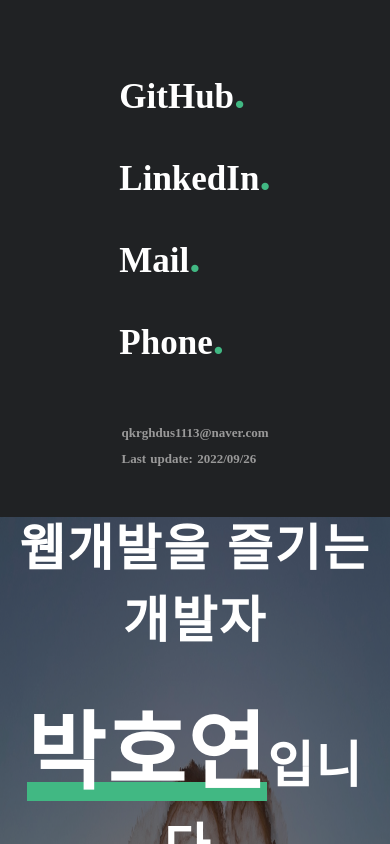
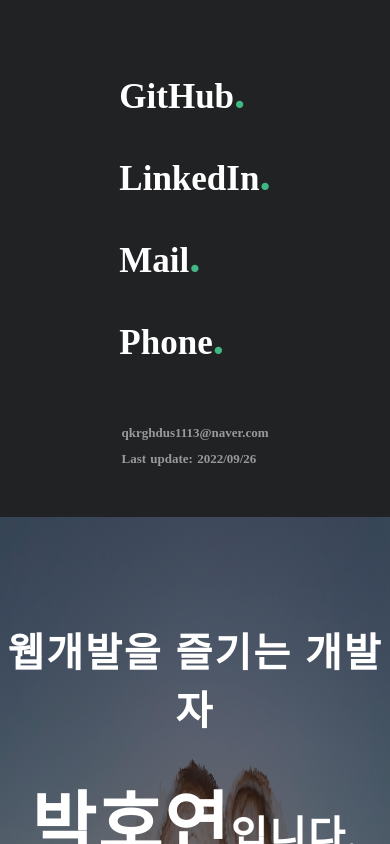
Before and after one commit to mercuryPark/VuePortFolio, a Nuxt app: page / in a window 390 px wide. Shown: the top 844 px of the page. Built offline with nearby package versions, Linux system fonts and the light colour scheme; a web font is replaced by a local one.

Commit message:
update 20:00

```diff
--- a/assets/common.css
+++ b/assets/common.css
@@ -27,7 +27,7 @@
     #share{
         width: 100vw !important;
     height: 80% !important;
-    row-gap: 30px;
+    row-gap: 30px !important;
     }
     #introduce,
     #introduce .textBox,
@@ -37,28 +37,28 @@
     .text-1,
 .text-2,
 .text-3{
-    position: relative;
+    position: relative !important;
     font-family: "NEXON Lv2 Gothic Bold";
-    letter-spacing: 2px;
-    z-index: 5;
-    margin: 16px 0;
+    letter-spacing: 2px !important;
+    z-index: 5 !important;
+    margin: 16px 0 !important;
 
 }
 .text-1 span{
-    font-family: "NEXON Lv2 Gothic Bold";
+    font-family: "NEXON Lv2 Gothic Bold" !important;
 }
 .text-1 span,
 .text-2{
-    font-size: 40px;
+    font-size: 40px !important;
 }
 .text-2 span{
-    font-size: 70px;
-    background-size: 100% 100%;
+    font-size: 70px !important;
+    background-size: 100% 100% !important;
     background-image: linear-gradient(transparent 80%, #41B883 20%);
-    font-family: "NEXON Lv2 Gothic Bold";
+    font-family: "NEXON Lv2 Gothic Bold" !important;
 }
 .text-3 span{
-    font-size: 23px;
+    font-size: 23px !important;
 }
 
 }
```
